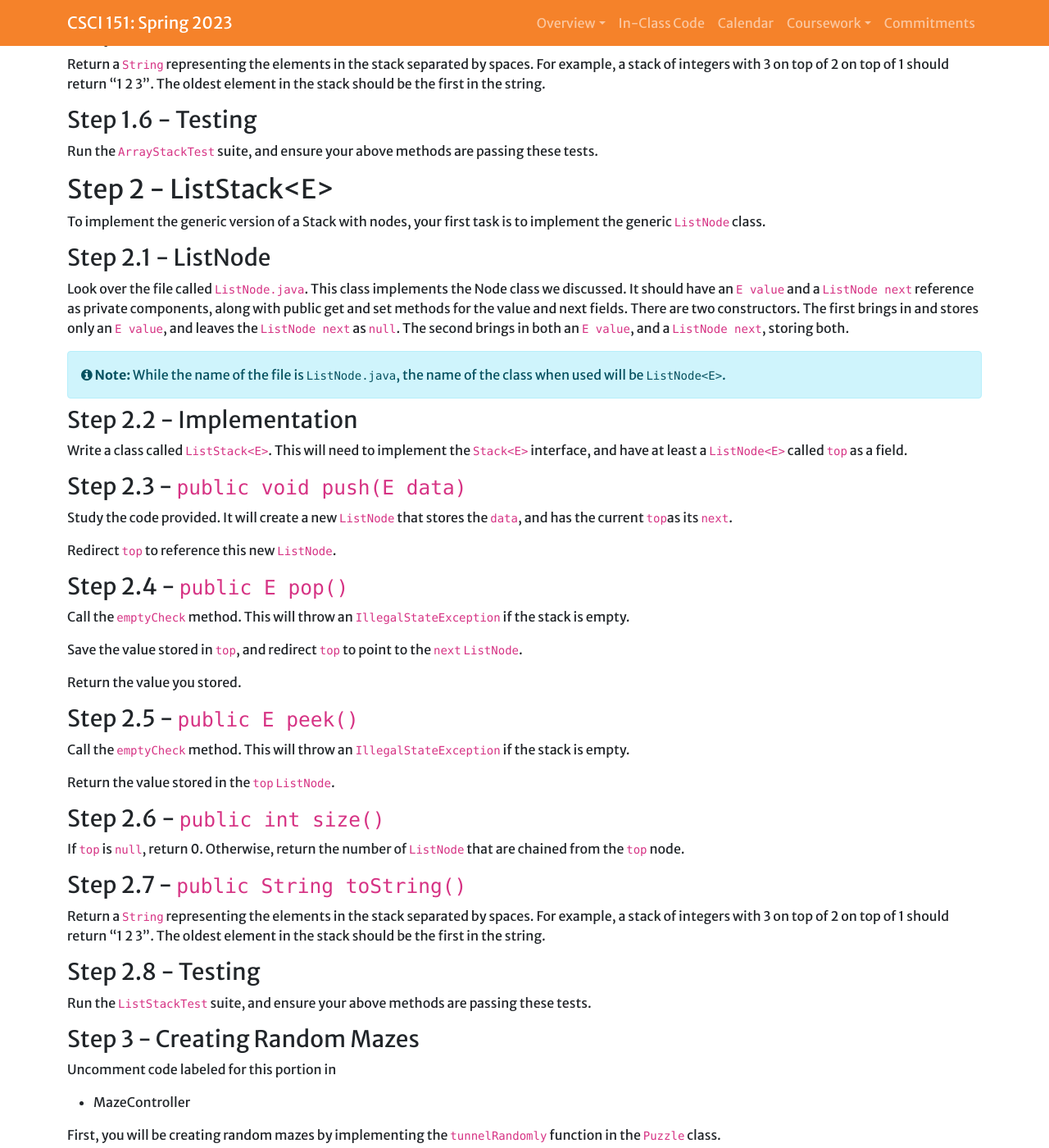
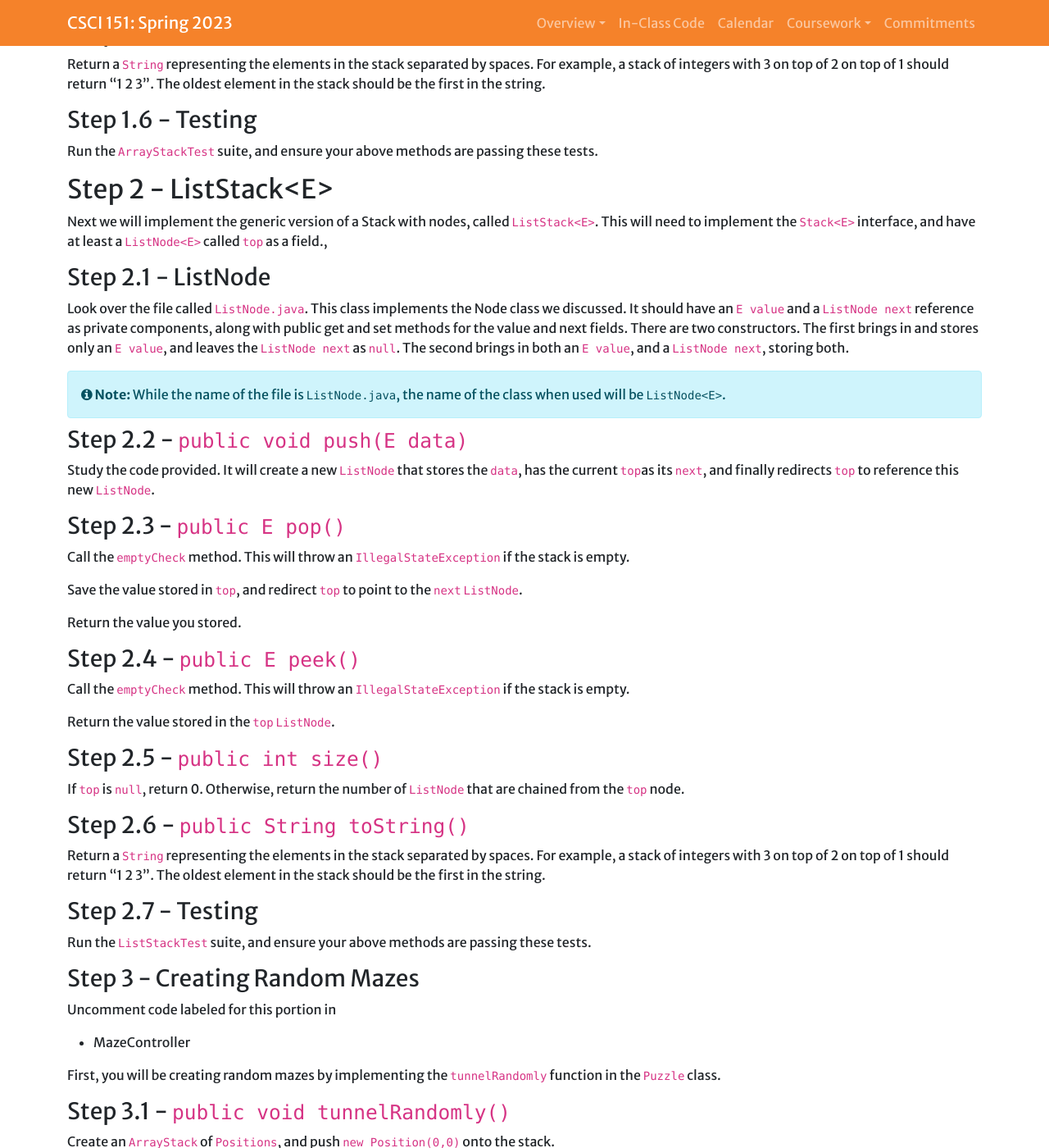
Before and after one commit to Hendrix-CS/csci151, a Jekyll site: the page built from labs/maze-dfs.md, in a window 1280 px wide and 1400 px high, scrolled down 2934 px. Shown: the whole window at 82% size. Built offline with Jekyll 4.4.1, drawn with Linux system fonts in a browser that asks for light colours; a script that is not in the unit is left out; our own code applies the rules of GitHub Pages for plain Markdown files.

Commit message:
Rewrite of ListStack setup

```diff
--- a/labs/maze-dfs.md
+++ b/labs/maze-dfs.md
@@ -110,8 +110,9 @@
 
 ## Step 2 - ListStack\<E\>
 
-To implement the generic version of a Stack with nodes, your
-first task is to implement the generic `ListNode` class.
+Next we will implement the generic version of a Stack with nodes, called
+`ListStack<E>`. This will need to implement the `Stack<E>` interface, and have
+at least a `ListNode<E>` called `top` as a field.,
 
 ### Step 2.1 - ListNode
 
@@ -125,20 +126,13 @@
 {% include note.html content="While the name of the file is `ListNode.java`, the name of the class when used
 will be `ListNode<E>`." %}
 
-### Step 2.2 - Implementation
-
-Write a class called `ListStack<E>`. This will need to implement the
-`Stack<E>` interface, and have at least a `ListNode<E>` called `top` as a
-field.
-
-### Step 2.3 - `public void push(E data)`
+### Step 2.2 - `public void push(E data)`
 
 Study the code provided. It will create a new `ListNode` that stores the `data`,
-and has the current `top`as its `next`.
+has the current `top`as its `next`, and finally redirects `top` to
+reference this new `ListNode`.
 
-Redirect `top` to reference this new `ListNode`.
-
-### Step 2.4 - `public E pop()`
+### Step 2.3 - `public E pop()`
 
 Call the `emptyCheck` method. This will throw an `IllegalStateException`
 if the stack is empty.
@@ -147,26 +141,26 @@
 
 Return the value you stored.
 
-### Step 2.5 - `public E peek()`
+### Step 2.4 - `public E peek()`
 
 Call the `emptyCheck` method. This will throw an `IllegalStateException`
 if the stack is empty.
 
 Return the value stored in the `top` `ListNode`.
 
-### Step 2.6 - `public int size()`
+### Step 2.5 - `public int size()`
 
 If `top` is `null`, return 0. Otherwise,
 return the number of `ListNode` that are chained from the `top` node.
 
-### Step 2.7 - `public String toString()`
+### Step 2.6 - `public String toString()`
 
 Return a `String` representing the elements in the stack separated
 by spaces. For example, a stack of integers with 3 on top of 2 on top of 1
 should return "1 2 3". The oldest element in the stack should be the first
 in the string.
 
-### Step 2.8 - Testing
+### Step 2.7 - Testing
 
 Run the `ListStackTest` suite, and ensure your above methods are passing
 these tests.
```
